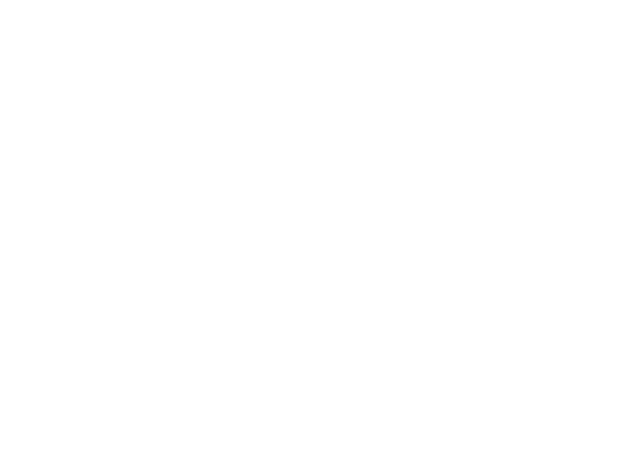
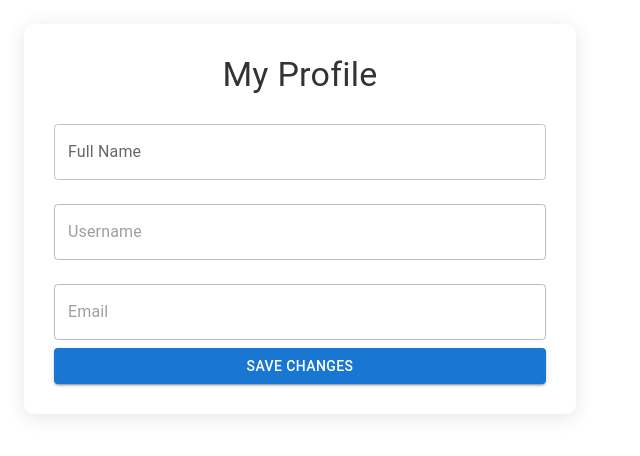
Before and after one commit to rina-hardan/Couponya, a React (Vite) app in the folder client/: page /profile in a window 1280 px wide. Before the commit this address had no page. Shown: the part 206-662 px from the top of the page, without its empty margins (0-640 px from the left). Built offline with nearby package versions, Linux system fonts and the light colour scheme.

Commit message:
איק כןמןדי

```diff
--- a/client/src/App.jsx
+++ b/client/src/App.jsx
@@ -1,11 +1,15 @@
 import React from "react";
 import { BrowserRouter as Router, Routes, Route } from "react-router-dom";
 import Register from "../src/components/Register";
-import Home from "../src/components/Home";
+import CustomerHome from "../src/components/CustomerHome";
+import BusinessOwnerHome from "../src/components/BusinessOwnerHome";
 import Login from "../src/components/Login";
+import ProfileDetails from "../src/components/ProfileDetails";
+
 import OrderHistory from "../src/components/OrderHistory";
 import { useState } from "react";
 import { Navigate } from "react-router-dom";
+
 function App() {
   const [count, setCount] = useState(0);
 
@@ -15,8 +19,11 @@ function App() {
          <Route path="/" element={<Navigate to="/login" />} />
         <Route path="/login" element={<Login />} />
          <Route path="/register" element={<Register />} />
-        <Route path="/home" element={<Home />} />
+        <Route path="/CustomerHome" element={<CustomerHome />} />
+           <Route path="/BusinessOwnerHome" element={<BusinessOwnerHome />} />
         <Route path="/order-history" element={<OrderHistory />} />
+       <Route path="/profile" element={<ProfileDetails />} />
+
       </Routes>
     </Router>
   );
--- /dev/null
+++ b/client/src/components/CustomerHome.jsx
@@ -0,0 +1,98 @@
+import React, { useState } from "react";
+import {
+  IconButton,
+  Menu,
+  MenuItem,
+  Typography,
+  Box,
+  Divider
+} from "@mui/material";
+import AccountCircleIcon from "@mui/icons-material/AccountCircle";
+import ListAltIcon from "@mui/icons-material/ListAlt";
+import LogoutIcon from "@mui/icons-material/Logout";
+import { useNavigate } from "react-router-dom";
+import CategoriesList from "./CategoriesList";
+import logo from "../pic/logo.png";
+import "../css/CustomerHome.css";
+
+export default function CustomerHome() {
+  const [anchorEl, setAnchorEl] = useState(null);
+  const navigate = useNavigate();
+  const currentUser = JSON.parse(localStorage.getItem("currentUser"));
+  const open = Boolean(anchorEl);
+
+  const handleClick = (event) => setAnchorEl(event.currentTarget);
+  const handleClose = () => setAnchorEl(null);
+
+  const goToProfile = () => {
+    handleClose();
+    navigate("/profile");
+  };
+
+  const goToHistory = () => {
+    handleClose();
+    navigate("/order-history");
+  };
+
+  return (
+    <div className="home-page">
+      <div className="home-wrapper">
+        <header className="home-header">
+          <img src={logo} alt="Couponya Logo" className="home-logo" />
+
+          <Box className="profile-section">
+            <IconButton
+              onClick={handleClick}
+              sx={{
+                backgroundColor: "#fffef5",
+                borderRadius: 2,
+                boxShadow: "0 4px 12px rgba(0,0,0,0.1)",
+                padding: "8px 16px",
+                color: "#333",
+                '&:hover': {
+                  backgroundColor: "#fcf8e3"
+                }
+              }}
+            >
+              <AccountCircleIcon sx={{ mr: 1 }} />
+              <Typography>Hello {currentUser.userName}</Typography>
+            </IconButton>
+
+            <Menu
+              anchorEl={anchorEl}
+              open={open}
+              onClose={handleClose}
+              anchorOrigin={{ vertical: "bottom", horizontal: "right" }}
+              transformOrigin={{ vertical: "top", horizontal: "right" }}
+              sx={{
+                "& .MuiPaper-root": {
+                  borderRadius: 3,
+                  padding: 1,
+                  boxShadow: "0 8px 20px rgba(0,0,0,0.1)"
+                }
+              }}
+            >
+              <MenuItem onClick={goToProfile}>
+                <AccountCircleIcon sx={{ mr: 1 }} />
+                <Typography>Personal Details</Typography>
+              </MenuItem>
+              <MenuItem onClick={goToHistory}>
+                <ListAltIcon sx={{ mr: 1 }} />
+                <Typography>Order History</Typography>
+              </MenuItem>
+              <Divider />
+              <MenuItem onClick={handleClose}>
+                <LogoutIcon sx={{ mr: 1 }} />
+                <Typography>Logout</Typography>
+              </MenuItem>
+            </Menu>
+          </Box>
+        </header>
+
+        <main className="main-content">
+          <CategoriesList />
+        </main>
+      </div>
+    </div>
+  );
+}
--- a/client/src/components/Login.jsx
+++ b/client/src/components/Login.jsx
@@ -29,8 +29,11 @@ export default function Login() {
       if (result.token) {
         localStorage.setItem("token", result.token);
         localStorage.setItem("currentUser", JSON.stringify(result.user));
-        alert("Login successful!");
-        navigate("/home");
+         alert("Login successful!");
+        if (result.user.role === "customer") {
+          navigate("/CustomerHome");
+        } else if (result.user.role === "business_owner")
+          {navigate("/BusinessOwnerHome"); }
       }
     } catch (error) {
       alert(error.message || "Login failed. Please try again.");
--- a/client/src/components/ProfileDetails.jsx
+++ b/client/src/components/ProfileDetails.jsx
@@ -0,0 +1,144 @@
+import React, { useState } from "react";
+import {
+  TextField,
+  Button,
+  Container,
+  Typography,
+  Box
+} from "@mui/material";
+import "../css/ProfileDetails.css";
+import { fetchFromServer } from "../api/ServerAPI";
+
+const ProfileDetails = () => {
+  const user = JSON.parse(localStorage.getItem("currentUser")) || {};
+  const [formData, setFormData] = useState({});
+
+  const isCustomer = user.role === "customer";
+  const isBusinessOwner = user.role === "business_owner";
+
+  const handleChange = (e) => {
+    const { name, value } = e.target;
+    setFormData((prev) => ({
+      ...prev,
+      [name]: value
+    }));
+  };
+
+  const handleUpdate = async (e) => {
+    e.preventDefault();
+    try {
+      const result = await fetchFromServer("/users/update", "PUT", formData);
+      if (result.message) {
+        alert("Updated successfully");
+
+      } else {
+        alert(result.error || "Update failed");
+      }
+    } catch (err) {
+      console.error("Error:", err);
+      alert("Server error");
+    }
+  };
+
+  return (
+    <Container maxWidth="sm">
+      <Box className="profile-container">
+        <Typography variant="h4" className="profile-title" gutterBottom>
+          My Profile
+        </Typography>
+        <form onSubmit={handleUpdate}>
+          <TextField
+            label="Full Name"
+            name="name"
+            defaultValue={user.name}
+            onChange={handleChange}
+            fullWidth
+            margin="normal"
+          />
+
+          <TextField
+            label="Username"
+            name="userName"
+            defaultValue={user.userName}
+            fullWidth
+            disabled
+            margin="normal"
+          />
+
+          <TextField
+            label="Email"
+            name="email"
+            defaultValue={user.email}
+            fullWidth
+            disabled
+            margin="normal"
+          />
+
+          {isCustomer && (
+            <>
+              <TextField
+                label="Address"
+                name="address"
+                defaultValue={user.address || ""}
+                onChange={handleChange}
+                fullWidth
+                margin="normal"
+              />
+              <TextField
+                label="Birth Date"
+                name="birth_date"
+                value={user.birth_date?.split("T")[0] || ""}
+                disabled
+                fullWidth
+                InputLabelProps={{ shrink: true }}
+                margin="normal"
+              />
+            </>
+          )}
+          {isBusinessOwner && (
+            <>
+              <TextField
+                label="Business Name"
+                name="business_name"
+                defaultValue={user.business_name || ""}
+                onChange={handleChange}
+                fullWidth
+                margin="normal"
+              />
+              <TextField
+                label="Description"
+                name="description"
+                defaultValue={user.description || ""}
+                onChange={handleChange}
+                fullWidth
+                margin="normal"
+              />
+              <TextField
+                label="Website URL"
+                name="website_url"
+                defaultValue={user.website_url || ""}
+                onChange={handleChange}
+                fullWidth
+                margin="normal"
+              />
+              <TextField
+                label="Logo URL"
+                name="logo_url"
+                defaultValue={user.logo_url || ""}
+                onChange={handleChange}
+                fullWidth
+                margin="normal"
+              />
+            </>
+          )}
+
+          <Button type="submit" variant="contained" className="save-button" fullWidth>
+            Save Changes
+          </Button>
+        </form>
+      </Box>
+    </Container>
+  );
+};
+
+export default ProfileDetails;
--- a/client/src/components/Register.jsx
+++ b/client/src/components/Register.jsx
@@ -54,8 +54,13 @@ export default function Register() {
       if (result.token) {
         localStorage.setItem("token", result.token);
         localStorage.setItem("currentUser", JSON.stringify(result.user));
-        alert("Registration successful!");
-        navigate("/home");
+         alert("Registration successful!");
+        if(result.user.role === "customer") {
+          navigate("/CustomerHome");
+        }
+        else if(result.user.role === "business_owner") {
+          navigate("/BusinessOwnerHome");
+        }
       }
     } catch (err) {
       alert(err.message || "Registration failed");
--- /dev/null
+++ b/client/src/css/BusinessOwnerHome.css
@@ -0,0 +1,36 @@
+.home-page {
+  min-height: 100vh;
+  background: linear-gradient(135deg, #f0f4f8, #ffffff);
+  padding: 20px;
+}
+
+.home-wrapper {
+  max-width: 1000px;
+  margin: auto;
+}
+
+.home-header {
+  display: flex;
+  justify-content: space-between;
+  align-items: center;
+  padding: 10px 0;
+}
+
+.home-logo {
+  height: 60px;
+}
+
+.profile-section {
+  display: flex;
+  align-items: center;
+}
+
+.main-content {
+  margin-top: 60px;
+  text-align: center;
+}
+
+.welcome-text {
+  color: #1a237e;
+  font-weight: bold;
+}
--- /dev/null
+++ b/client/src/css/ProfileDetails.css
@@ -0,0 +1,52 @@
+.profile-container {
+  background-color: #ffffff;
+  padding: 30px;
+  margin-top: 50px;
+  border-radius: 10px;
+  box-shadow: 0 4px 20px rgba(0, 0, 0, 0.1);
+}
+
+.profile-title {
+  text-align: center;
+  font-weight: bold;
+  color: #333;
+  margin-bottom: 20px;
+}
+
+.save-button {
+  background-color: #1976d2;
+  color: white;
+  font-weight: bold;
+  margin-top: 20px;
+  transition: 0.3s ease;
+}
+
+.save-button:hover {
+  background-color: #115293;
+}
+.profile-container {
+  background-color: #ffffff;
+  padding: 30px;
+  margin-top: 50px;
+  border-radius: 10px;
+  box-shadow: 0 4px 20px rgba(0, 0, 0, 0.1);
+}
+
+.profile-title {
+  text-align: center;
+  font-weight: bold;
+  color: #333;
+  margin-bottom: 20px;
+}
+
+.save-button {
+  background-color: #1976d2;
+  color: white;
+  font-weight: bold;
+  margin-top: 20px;
+  transition: 0.3s ease;
+}
+
+.save-button:hover {
+  background-color: #115293;
+}
```
Also changed, not shown: client/src/components/BusinessOwnerHome.jsx (renamed from client/src/components/Home.jsx, +14 -15 lines), client/src/css/customerHome.css (renamed from client/src/css/Home.css), 1 other file (tests, documents, lock files or other folders).
